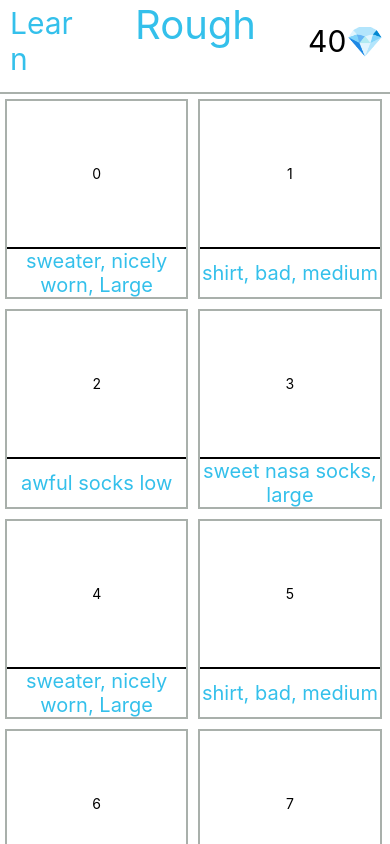
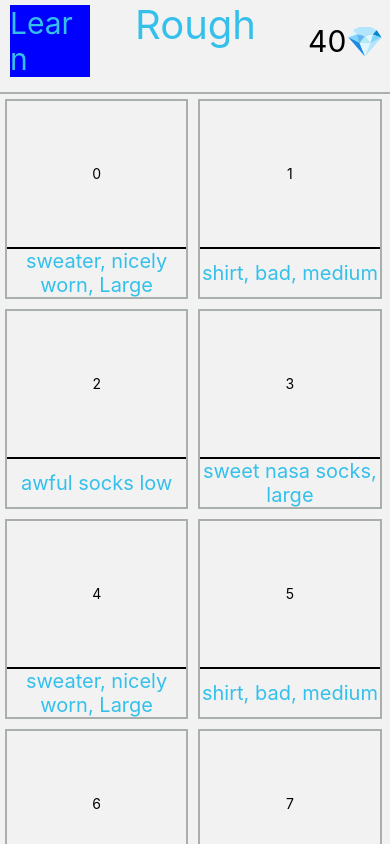
Before and after one commit to 1112luke/Rough, a React Native app: screen /Home in a window 390 px wide. Shown: the top 844 px of the page. Built offline with nearby package versions, Linux system fonts and the light colour scheme.

Commit message:
added navigation

```diff
--- a/App.js
+++ b/App.js
@@ -1,12 +1,21 @@
 import { StatusBar } from "expo-status-bar";
 import { Login } from "./Pages/Login/Login";
 import { Home } from "./Pages/Home/Home";
+import { createNativeStackNavigator } from "@react-navigation/native-stack";
+import { NavigationContainer } from "@react-navigation/native";
 
-export default function App(){
-  return(
-    <>
-    <Home></Home>
-    <StatusBar style="auto" />
-    </>
-  );
+const Stack = createNativeStackNavigator();
+
+export default function App() {
+    return (
+        <>
+            <NavigationContainer>
+                <Stack.Navigator initialRouteName = "Login" screenOptions={{headerShown: false}}>
+                  <Stack.Screen name = "Login" component = {Login} options={{ animation: 'none' }}/>
+                  <Stack.Screen name = "Home" component = {Home} options={{ animation: 'none' }}/>
+                </Stack.Navigator>
+            </NavigationContainer>
+            <StatusBar style="auto" />
+        </>
+    );
 }
--- a/Components/Topbar.js
+++ b/Components/Topbar.js
@@ -1,12 +1,20 @@
-import { View, Text, StyleSheet } from "react-native";
+import { View, Text, StyleSheet, Pressable } from "react-native";
 import global from "../style.js"
 
-export function Topbar() {
+export function Topbar({navigation}) {
+
+    function handleBack(){
+        navigation.navigate("Login");
+        console.log("clicked")
+    }
+
     return (
         <>
             <View style={styles.container}>
                 <View style={styles.left}>
-                    <Text style = {[global.text, {fontSize: 30}]}>Learn</Text>
+                    <Pressable onpress = {handleBack} style = {{backgroundColor:"blue"}}>
+                        <Text style = {[global.text, {fontSize: 30}]}>Learn</Text>
+                    </Pressable>
                 </View>
                 <View style={styles.middle}>
                     <Text style = {[global.text, {fontSize: 40, textAlign: "center"}]}>Rough</Text>
--- a/Pages/Home/Home.js
+++ b/Pages/Home/Home.js
@@ -2,7 +2,7 @@ import { View, Text, StyleSheet, SafeAreaView, ScrollView } from "react-native";
 import { Topbar } from "../../Components/Topbar";
 import { Listingbox } from "./Listingbox";
 
-export function Home() {
+export function Home({navigation}) {
     var items = [
         { description: "sweater, nicely worn, Large" },
         { description: "shirt, bad, medium" },
@@ -22,7 +22,7 @@ export function Home() {
     return (
         <>
             <SafeAreaView>
-                <Topbar></Topbar>
+                <Topbar navigation = {navigation}></Topbar>
                 <ScrollView>
                     <View style={styles.container}>
                         {items.map((item, i) => {
--- a/Pages/Login/Login.js
+++ b/Pages/Login/Login.js
@@ -3,7 +3,7 @@ import { useState } from "react";
 import { Loginform } from "./Loginform.js";
 import { Error } from "./Error.js";
 
-export function Login() {
+export function Login({navigation}) {
   const [errorid, seterror] = useState("");
 
   return (
@@ -13,7 +13,7 @@ export function Login() {
         <Text style={styles.text}>Rough</Text>
       </View>
       <View style={styles.middle}>
-        <Loginform seterror={seterror} errorid = {errorid}></Loginform>
+        <Loginform seterror={seterror} errorid = {errorid} navigation = {navigation}></Loginform>
       </View>
       <View style={styles.bottom}>
         <Text></Text>
--- a/Pages/Login/Loginform.js
+++ b/Pages/Login/Loginform.js
@@ -18,10 +18,12 @@ export function Loginform(props) {
       props.seterror("pass")
     }
 
+    //successful login
     else{
       setid("");
       setpass("");
       props.seterror("");
+      props.navigation.navigate("Home");
     };
   }
 
```
Also changed, not shown: package.json (+7 -3 lines), 1 other file (tests, documents, lock files or other folders).
